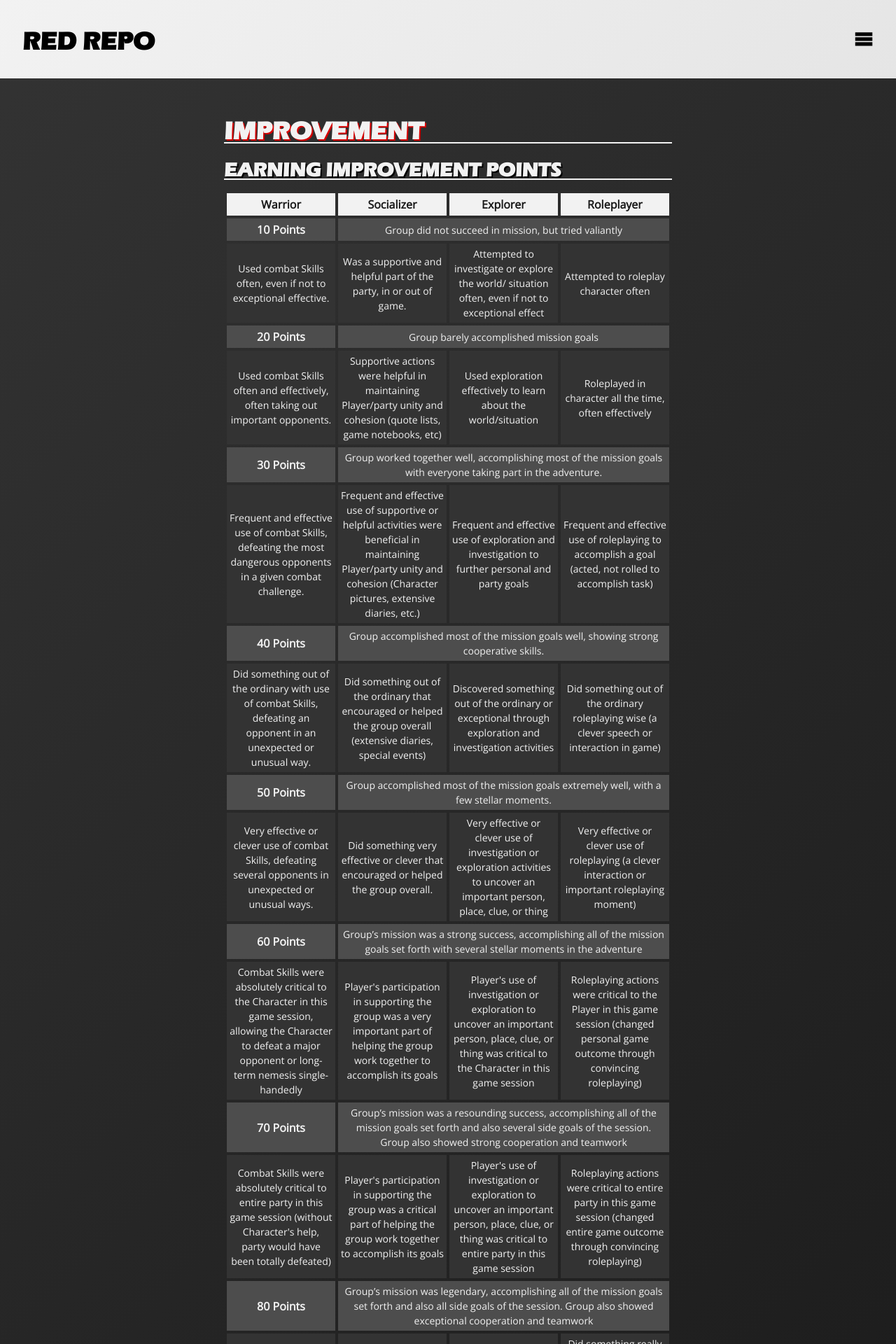
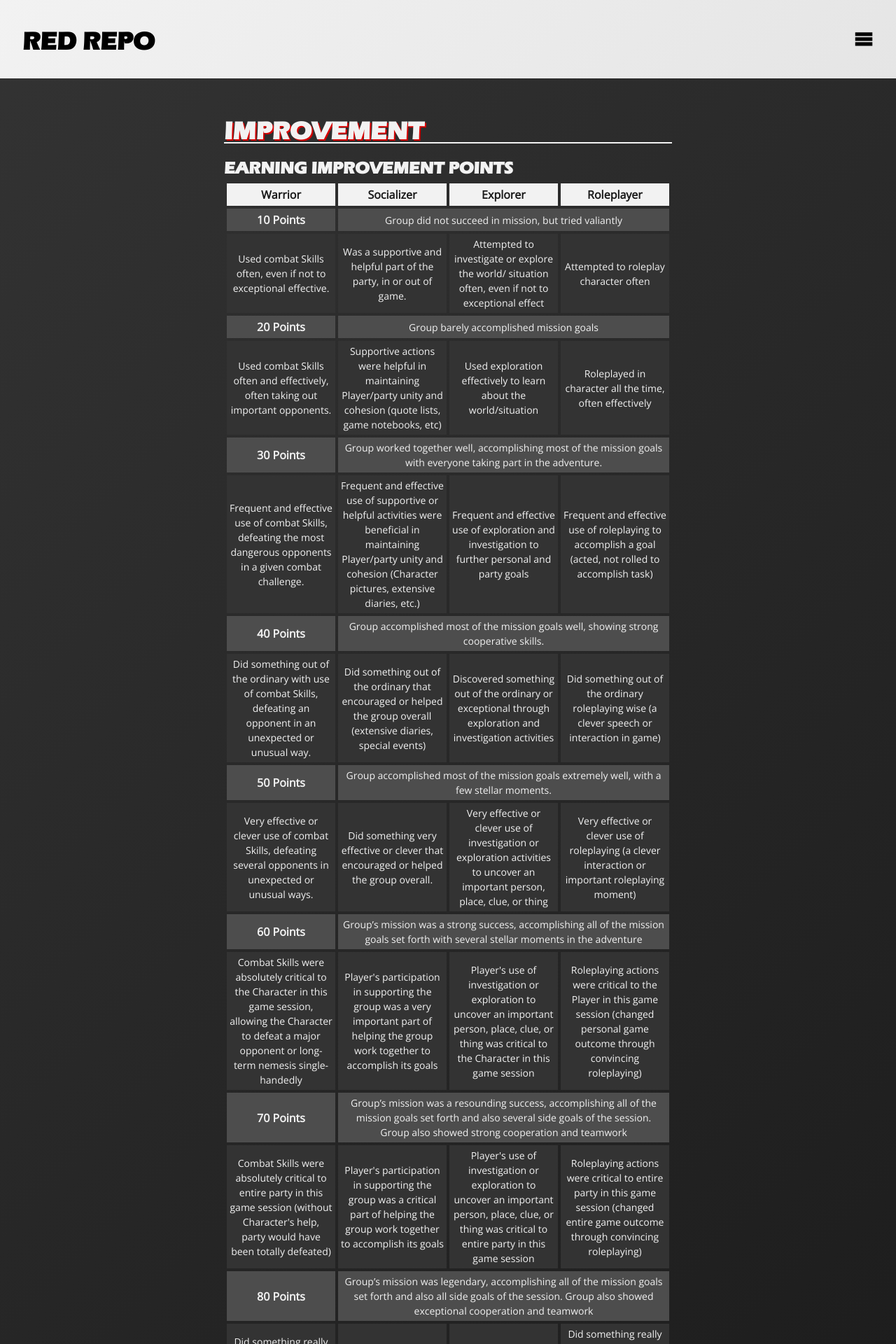
Before and after one commit to jdip/RED-Repo, a Jekyll site: the page built from docs/improvement.html, in a window 1280 px wide. Shown: the top 1920 px of the page at 70% size. Built offline with Jekyll 4.4.1, drawn with Linux system fonts in a browser that asks for light colours; some web fonts are replaced.

Commit message:
Tweet H2 look after H1

```diff
--- a/docs/_sass/typography.scss
+++ b/docs/_sass/typography.scss
@@ -13,6 +13,7 @@ h1,h2,h3,h4,h5,h6 {
   font-weight: bold;
   text-transform: uppercase;
   color: $shade-50;
+
   +h4, + h5, + h6 {
     color: $shade-500;
     font-style: italic;
@@ -59,6 +60,11 @@ h2 {
     width: 100%;
     height: 1px;
     border-bottom: 2px solid $shade-50;
+  }
+}
+h1+h2 {
+  &::after {
+    border-bottom: 0px solid $shade-50;
   }
 }
 
--- a/docs/improvement.html
+++ b/docs/improvement.html
@@ -6,7 +6,7 @@ permalink: /improvement/
 
 
 <h1>Improvement</h1>
-<h2>Earning Improvement Points</h2>
+<h3>Earning Improvement Points</h3>
 <table class="rowshades">
     <thead>
     <tr>
@@ -354,7 +354,7 @@ permalink: /improvement/
 </table>
 <BR><BR>
 
-<h2>Improvement Point costs</h2>
+<h3>Improvement Point costs</h3>
 
 <table class="rowshades" width="100%">
     <thead>
--- a/docs/melee-combat.html
+++ b/docs/melee-combat.html
@@ -22,7 +22,7 @@ permalink: /melee-combat/
     detailed later in this section on pg. 186.</p>
 
 <br>
-<h3>Brawling, Bare Knuckle Boxing, and Grappling</h3>
+<h3>Brawling, Boxing, and Grappling</h3>
 <p>Brawling uses the <strong>Brawling Skill</strong> to attack, and the damage dealt with each blow scales with the attacker's
     BODY STAT. Brawling is also the Skill used for initiating and defending
     against a Grapple. <strong>When dealing damage, a Brawling attack does not ignore half the Defender's
--- a/docs/ranged-combat.html
+++ b/docs/ranged-combat.html
@@ -66,7 +66,7 @@ permalink: /ranged-combat/
     </tbody>
 </table>
 <BR><BR>
-<h2>Alternate Fire Modes and Special Features</h2>
+<h2>Alt Fire Modes & Features</h2>
 <h3>Autofire</h3>
 
 <p>When you use Autofire, it costs an Action and 10 bullets. <strong>If you don't have 10
```
